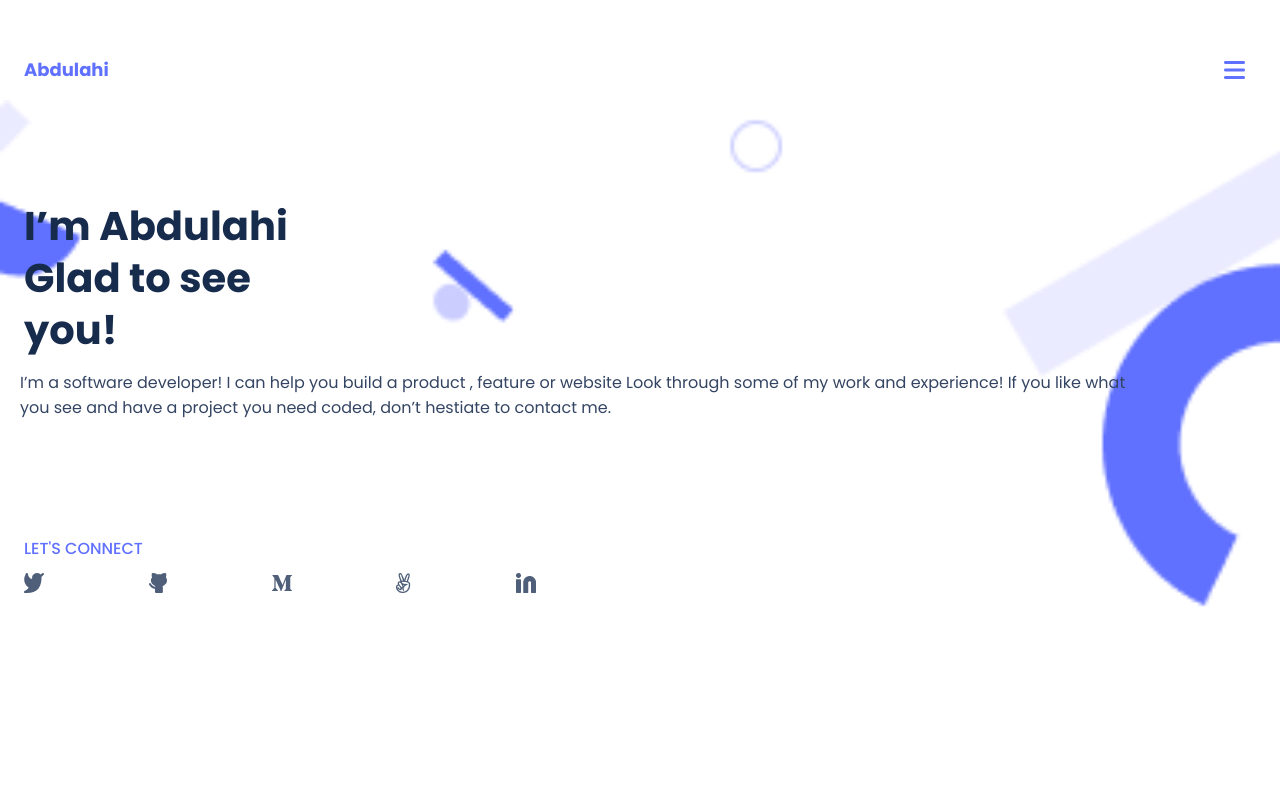
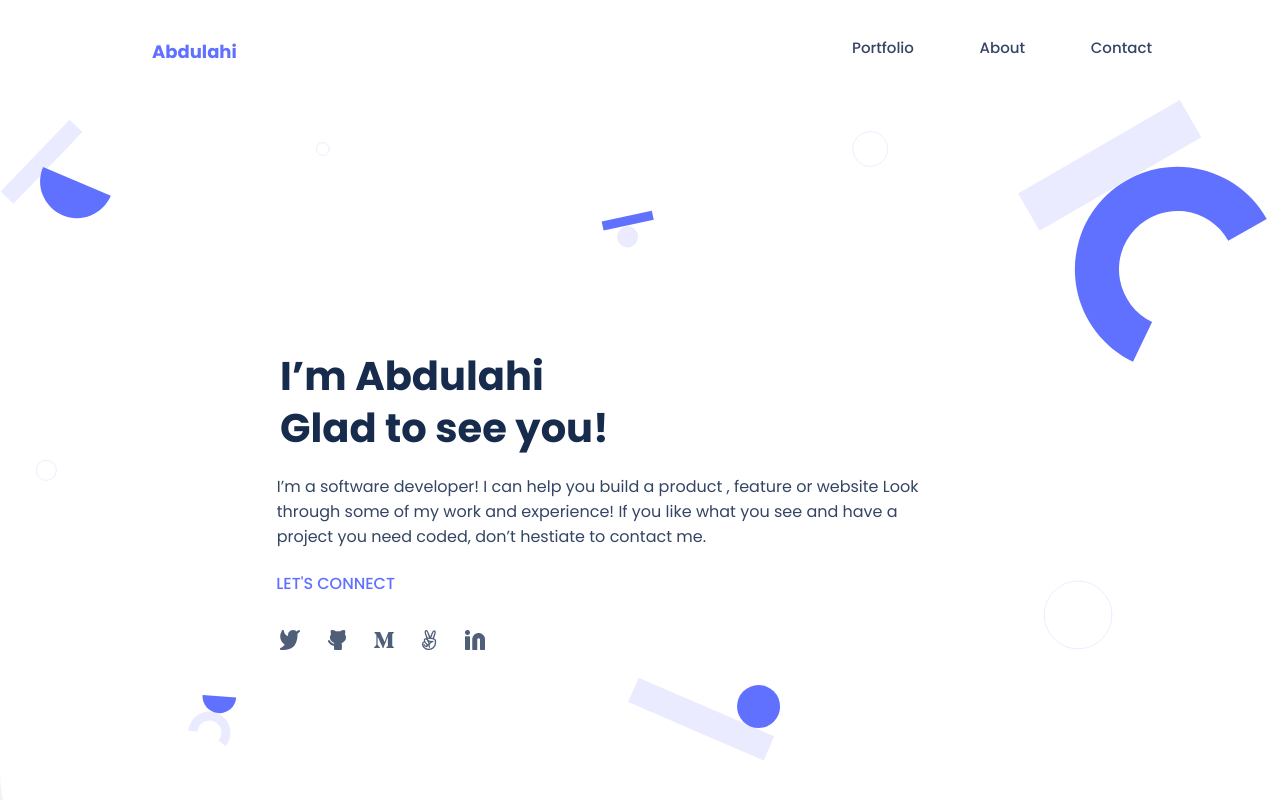
Before and after one commit to Oscarj-8/My-Portfolio, a website: page index.html in a window 1280 px wide. Shown: the top 800 px of the page. Drawn offline with Linux system fonts and the light colour scheme.

Commit message:
Finish first section

```diff
--- a/assets/css/styles.css
+++ b/assets/css/styles.css
@@ -22,7 +22,7 @@ nav {
   font-size: 18px;
   position: relative;
   color: #6070ff;
-  top: 56px;
+
   text-decoration: none;
   left: 24px;
 }
@@ -64,7 +64,6 @@ h1 {
 .headline {
   position: relative;
   width: 87.2%;
-  height: 150px;
   top: 100px;
   left: 24px;
   right: 24px;
@@ -72,7 +71,7 @@ h1 {
 
 .about-me {
   width: 87.2%;
-  height: 146px;
+
   font-family: "Poppins", sans-serif;
   position: relative;
   margin-top: 120px;
@@ -519,3 +518,69 @@ button:disabled {
   align-self: center;
   margin: 4px 0;
 }
+
+@media screen and (min-width: 768px) {
+  .mobile-nav {
+    display: none;
+  }
+
+  .contaner {
+    background: url("../images/for-desktop-V/header-background-desktop.svg");
+    background-repeat: no-repeat;
+  }
+
+  .desktop-nav {
+    position: relative;
+    padding: 3% 10%;
+    display: flex;
+  }
+
+  .some-info {
+    width: 300px;
+    display: flex;
+    justify-content: space-between;
+  }
+
+  .some-info a {
+    text-decoration: none;
+    font-weight: 500;
+    font-size: 15px;
+    line-height: 20px;
+    color: #344563;
+  }
+  .section-1 {
+    background: url("../images/for-desktop-V/Headerbg-shapes.svg") no-repeat;
+    background-size: contain;
+
+    display: flex;
+    align-items: left;
+    height: 100vh;
+    margin: 0;
+  }
+
+  .headline {
+    text-align: left;
+    margin-top: 150px;
+    margin-left: 20%;
+  }
+
+  .about-me p {
+    max-width: 60%;
+    margin-left: 23%;
+  }
+
+  .myWork1 {
+    margin-top: 90px;
+  }
+
+  .meet-div {
+    width: 60%;
+    margin-left: 18%;
+    padding: 1.7%;
+  }
+
+  .social-icons {
+    width: 40%;
+    margin-left: 20%;
+  }
+}
--- a/index.html
+++ b/index.html
@@ -28,17 +28,24 @@
   <body>
     <div class="contaner">
       <header>
-        <nav>
+        <nav class="mobile-nav">
           <a href="#" class="myLogo"><span>Abdulahi</span></a>
           <i class="fa-solid fa-bars fa-xl myBar"></i>
+        </nav>
+        <nav class="desktop-nav">
+          <a href="#" class="myLogo"><span>Abdulahi</span></a>
+          <div class="some-info">
+            <a href="#">Portfolio</a>
+            <a href="#">About</a>
+            <a href="#">Contact</a>
+          </div>
         </nav>
       </header>
       <section class="section-1">
         <div class="headline">
           <h1>
             I’m Abdulahi <br />
-            Glad to see <br />
-            you!
+            Glad to see you!
           </h1>
         </div>
         <div class="about-me">
@@ -49,7 +56,10 @@
             contact me.
           </p>
         </div>
-        <a class="meet">LET'S CONNECT</a>
+        <div class="meet-div">
+          <a class="meet">LET'S CONNECT</a>
+        </div>
+
         <div class="social-icons">
           <ul class="social-icons-list">
             <li>
```
Also changed, not shown: assets/images/for-desktop-V/header-background-desktop.svg (renamed from assets/images/for-desktop-V/header background-desktop.svg).
